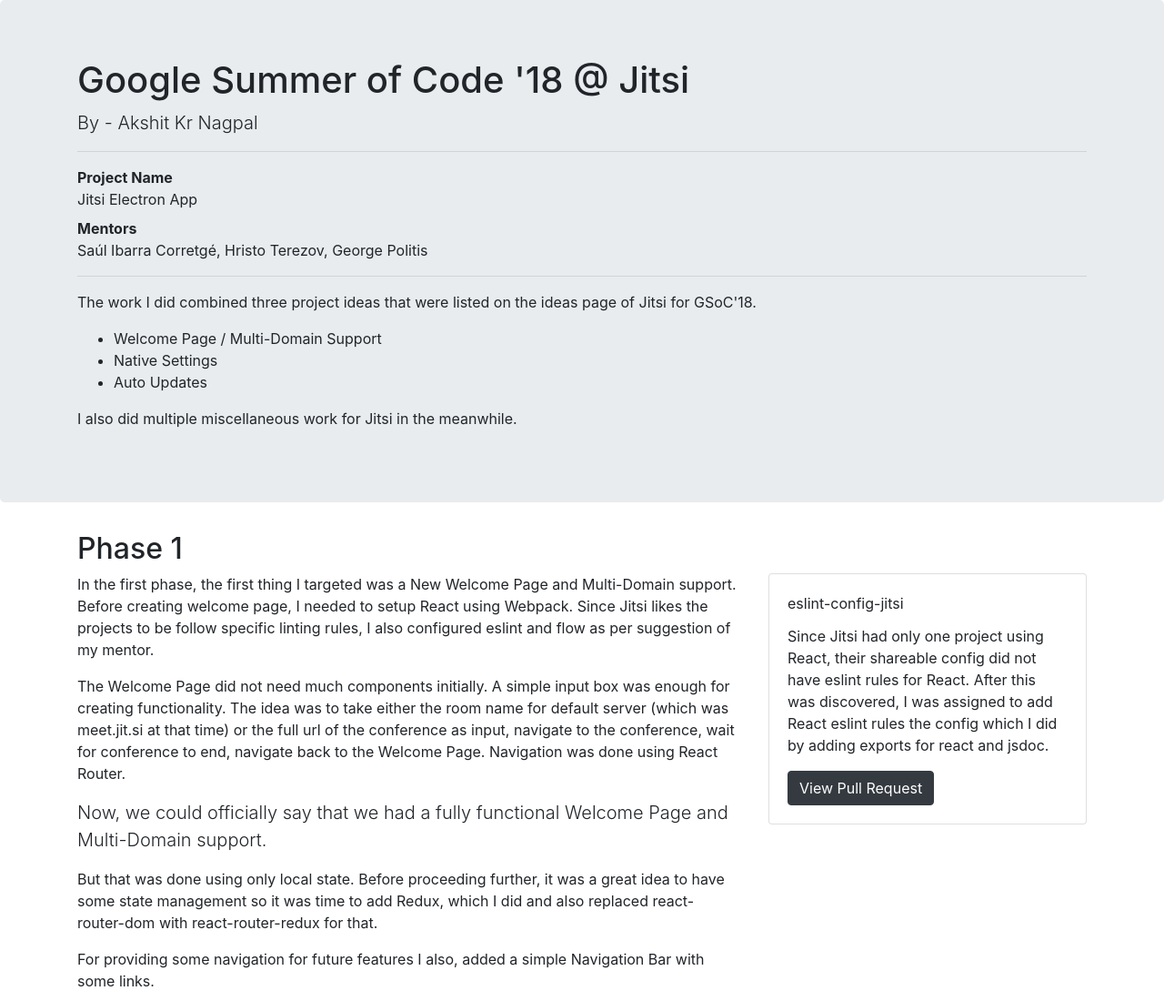
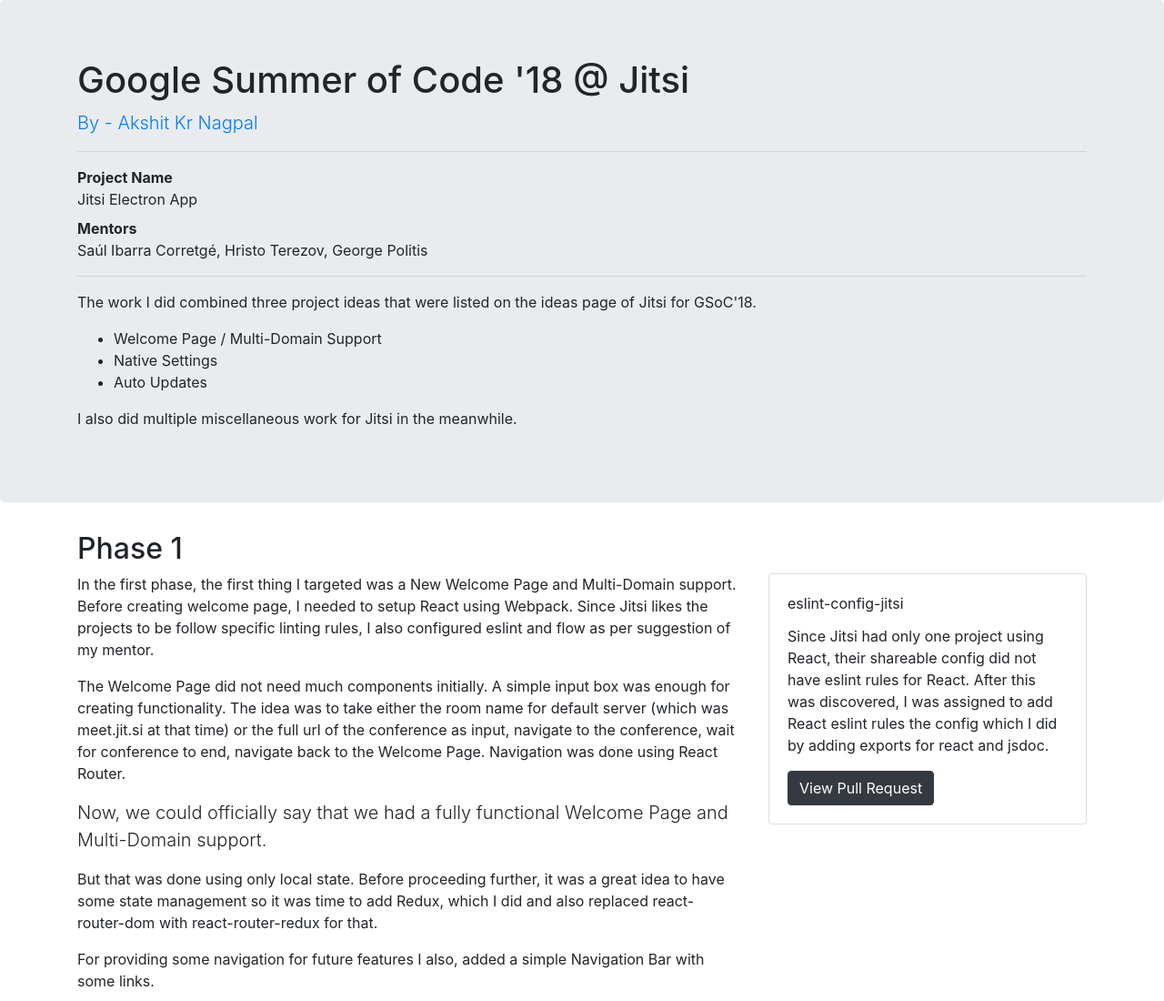
Before and after one commit to akshitkrnagpal/jitsi-gsoc-2018, a Gatsby site: page / in a window 1280 px wide. Shown: the top 1100 px of the page at 91% size. Built offline with nearby package versions, Linux system fonts and the light colour scheme; Gatsby itself is replaced by a stand-in of ours.

Commit message:
Update Introduction.js

```diff
--- a/src/sections/Introduction.js
+++ b/src/sections/Introduction.js
@@ -7,7 +7,7 @@
             <Jumbotron>
                 <Container>
                     <h1>Google Summer of Code '18 @ Jitsi</h1>
-                    <p className = 'lead'> By - Akshit Kr Nagpal </p>
+                    <a href = 'https://www.akshitkrnagpal.com' className = 'lead'> By - Akshit Kr Nagpal </a>
                     <hr />
                     <dl>
                         <dt>Project Name</dt>
```
